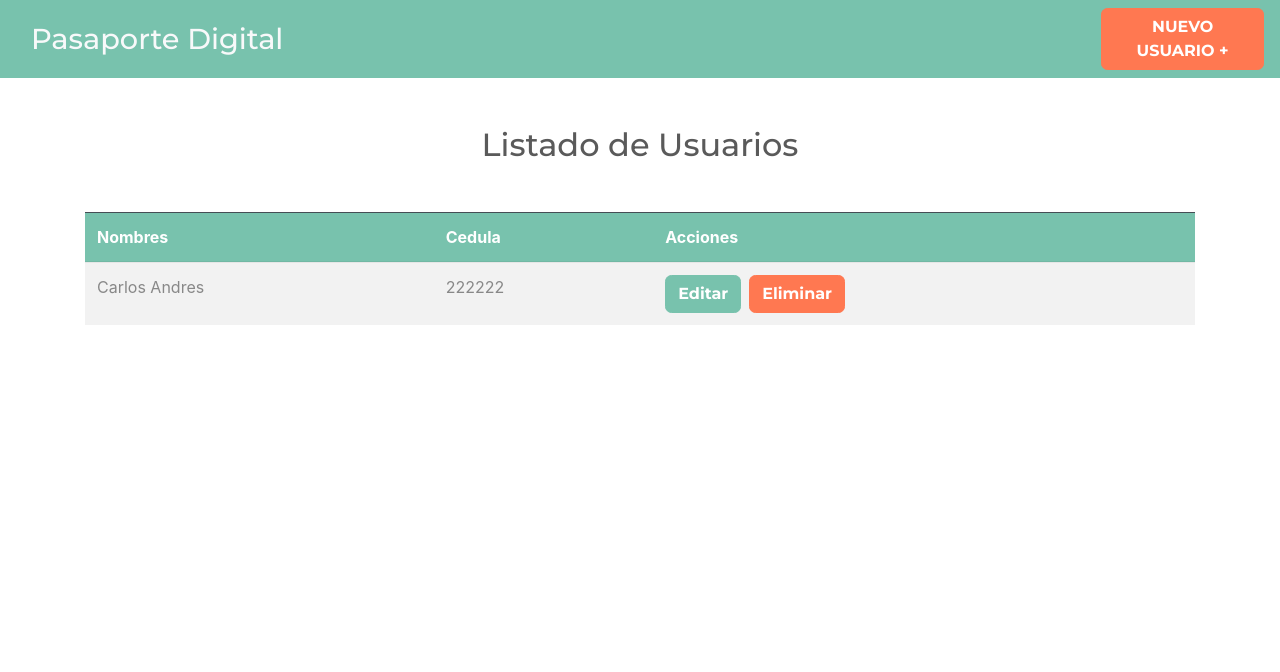
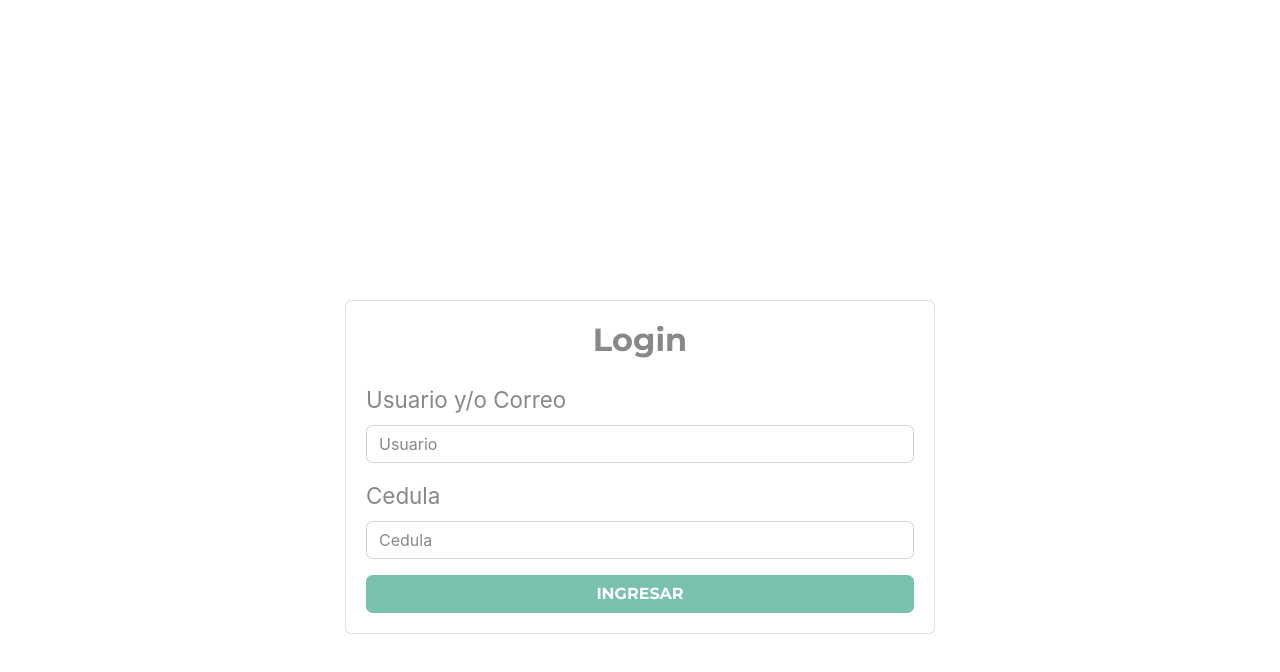
Before and after one commit to cafajardop/passportDigital, a React (Create React App) app: page / in a window 1280 px wide. Shown: the top 672 px of the page. Built offline with nearby package versions, Linux system fonts and the light colour scheme; data requests are answered from the project's data file.

Commit message:
Configuracion pantalla inicio de sesión

```diff
--- a/db.json
+++ b/db.json
@@ -4,6 +4,11 @@
       "nombre": "Carlos Andres",
       "cedula": "222222",
       "id": 2
+    },
+    {
+      "nombre": "cafajardop",
+      "cedula": "8019944",
+      "id": 3
     }
   ]
 }
--- a/package.json
+++ b/package.json
@@ -16,6 +16,7 @@
     "redux": "^4.0.5",
     "redux-thunk": "^2.3.0",
     "serve": "^11.3.2",
+    "styled-components": "^5.2.1",
     "sweetalert2": "^10.10.2",
     "web-vitals": "^0.2.4",
     "workbox-background-sync": "^5.1.3",
--- a/src/App.js
+++ b/src/App.js
@@ -1,28 +1,43 @@
-import React from "react";
+import React, { useState } from "react";
 import Header from "./components/Header";
+
 import Usuarios from "./components/Usuarios";
 import NuevoUsuario from "./components/NuevoUsuario";
 import EditarUsuario from "./components/EditarUsuario";
+import Login from "./components/Login";
 
 import { BrowserRouter as Router, Route, Switch } from "react-router-dom";
 
 /**Redux */
 import { Provider } from "react-redux";
 import store from "./store";
+import {useSelector,useDispatch} from 'react-redux';
 
 function App() {
+
+  const [login, mostrarLogin] = useState(true);
+
   return (
     <Router>
       <Provider store={store}>
+        { login ? (
+          <Login/>
+        ) : (
+          <>
             <Header />
             <div className="container mt-5">
               <Switch>
                 <Route exact path="/" component={Usuarios} />
                 <Route exact path="/usuarios/nuevo" component={NuevoUsuario} />
-            <Route exact path="/usuarios/editar/:id" component={EditarUsuario}
+                <Route
+                  exact
+                  path="/usuarios/editar/:id"
+                  component={EditarUsuario}
                 />
               </Switch>
             </div>
+          </>
+        )}
       </Provider>
     </Router>
   );
--- /dev/null
+++ b/src/actions/estadoLoginActions.js
@@ -0,0 +1,14 @@
+import {
+  LOGIN_EXITO
+}from '../types';
+
+export function mostrarEstadoLoginAction(login){
+  return(dispatch)=>{
+    dispatch(mostrarloginError(login))
+  }
+}
+
+const mostrarloginError = login => ({
+  type: LOGIN_EXITO,
+  payload: login
+})
--- /dev/null
+++ b/src/components/Login.js
@@ -0,0 +1,110 @@
+import React, { useState } from "react";
+import { useDispatch, useSelector } from "react-redux";
+
+/**Actions Redux */
+import {mostrarAlertaAction, ocultarAlertaAction} from "../actions/alertaActions";
+import {mostrarEstadoLoginAction} from '../actions/estadoLoginActions'
+import styled from 'styled-components'
+
+const Contenedor = styled.div`
+  max-width: 900px;
+  margin: 0 auto;
+  margin-top: 300px;
+  @media (min-width: 992px) {
+    display: grid;
+    grid-template-columns: 1fr;
+    column-gap: 2rem;
+}`;
+
+const Login = () => {
+  /**State del componente */
+  const [nombre, guardarnombre] = useState("");
+  const [cedula, guardarCedula] = useState("");
+
+  /**Acceder al state del store */
+  const cargando = useSelector((state) => state.usuarios.state);
+  const error = useSelector((state) => state.usuarios.error);
+  const alerta = useSelector((state) => state.alerta.alerta);
+
+  /**Utilizar dispatch y crear funcion */
+  const dispatch = useDispatch();
+
+  /**Enviando Datos */
+  const submitNuevoUsuario = (e) => {
+    e.preventDefault();
+
+    /**Validar Formulario */
+    if (nombre.trim() === "" || cedula.trim() === "") {
+      const alerta = {
+        msg: "Campos Obligatorios",
+        classes: "alert alert-danger text-center text-uppercase p3",
+      };
+
+      dispatch(mostrarAlertaAction(alerta));
+      dispatch(mostrarEstadoLoginAction(true))
+      return;
+    }
+
+    /**Si no hay errores */
+    dispatch(ocultarAlertaAction());
+    dispatch(mostrarEstadoLoginAction(false))
+  };
+
+  return (
+    <Contenedor>
+      <div className="row justify-content-center">
+        <div className="col-md-8">
+          <div className="card">
+            <div className="card-body">
+              <h2 className="text-center mb-4 font-weight-bold">Login</h2>
+
+              {alerta ? <p className={alerta.classes}>{alerta.msg}</p> : null}
+
+              <form onSubmit={submitNuevoUsuario}>
+                <div className="form-group">
+                  <label>Usuario y/o Correo</label>
+                  <input
+                    type="text"
+                    className="form-control"
+                    placeholder="Usuario"
+                    name="nombre"
+                    value={nombre}
+                    onChange={(e) => guardarnombre(e.target.value)}
+                  />
+                </div>
+
+                <div className="form-group">
+                  <label>Cedula</label>
+                  <input
+                    type="text"
+                    className="form-control"
+                    placeholder="Cedula"
+                    name="cedula"
+                    value={cedula}
+                    onChange={(e) => guardarCedula(e.target.value)}
+                  />
+                </div>
+
+                <button
+                  type="submit"
+                  className="btn btn-primary font-weight-bold text-uppercase d-block w-100"
+                >
+                  Ingresar
+                </button>
+              </form>
+
+              {cargando ? <p>Cargando..</p> : null}
+              {error ? (
+                <p className="alert alert-danger p2 mt-4 text-center">
+                  Hubo un error
+                </p>
+              ) : null}
+            </div>
+          </div>
+        </div>
+      </div>
+  </Contenedor>
+  );
+};
+
+export default Login;
--- a/src/components/NuevoUsuario.js
+++ b/src/components/NuevoUsuario.js
@@ -1,37 +1,40 @@
-import React,{useState} from 'react';
-import {useDispatch, useSelector} from 'react-redux'
+import React, { useState } from "react";
+import { useDispatch, useSelector } from "react-redux";
 
 /**Actions Redux */
-import { crearNuevoUsuarioAction } from '../actions/usuarioActions'
-import { mostrarAlertaAction, ocultarAlertaAction } from '../actions/alertaActions';
+import { crearNuevoUsuarioAction } from "../actions/usuarioActions";
+import {
+  mostrarAlertaAction,
+  ocultarAlertaAction,
+} from "../actions/alertaActions";
 
-const NuevoUsuario = ({history}) => {
-
+const NuevoUsuario = ({ history }) => {
   /**State del componente */
-  const [nombre, guardarnombre] = useState('');
-  const [cedula, guardarCedula] = useState('');
+  const [nombre, guardarnombre] = useState("");
+  const [cedula, guardarCedula] = useState("");
 
   /**Acceder al state del store */
-  const cargando = useSelector(state=>state.usuarios.state);
-  const error = useSelector(state => state.usuarios.error);
-  const alerta = useSelector(state => state.alerta.alerta);
+  const cargando = useSelector((state) => state.usuarios.state);
+  const error = useSelector((state) => state.usuarios.error);
+  const alerta = useSelector((state) => state.alerta.alerta);
 
   /**Utilizar dispatch y crear funcion */
   const dispatch = useDispatch();
 
   /**Enviar la accion */
-  const agregarUsuario = (usuario) => dispatch(crearNuevoUsuarioAction (usuario));
+  const agregarUsuario = (usuario) =>
+    dispatch(crearNuevoUsuarioAction(usuario));
 
   /**Enviando Datos */
-  const submitNuevoUsuario = e =>{
+  const submitNuevoUsuario = (e) => {
     e.preventDefault();
 
     /**Validar Formulario */
-    if(nombre.trim() === '' || cedula.trim() ===''){
+    if (nombre.trim() === "" || cedula.trim() === "") {
       const alerta = {
-        msg:'Campos Obligatorios',
-        classes: 'alert alert-danger text-center text-uppercase p3'
-      }
+        msg: "Campos Obligatorios",
+        classes: "alert alert-danger text-center text-uppercase p3",
+      };
 
       dispatch(mostrarAlertaAction(alerta));
       return;
@@ -43,29 +46,25 @@ const NuevoUsuario = ({history}) => {
     /**Crear nuevo usuario */
     agregarUsuario({
       nombre,
-      cedula
+      cedula,
     });
 
     /**Redireccionar */
-    history.push('/');
-  }
+    history.push("/");
+  };
 
   return (
     <div className="row justify-content-center">
       <div className="col-md-8">
         <div className="card">
           <div className="card-body">
-
             <h2 className="text-center mb-4 font-weight-bold">
               Agregar Nuevo Usuario
             </h2>
 
             {alerta ? <p className={alerta.classes}>{alerta.msg}</p> : null}
 
-                <form
-                  onSubmit={submitNuevoUsuario}
-                >
-
+            <form onSubmit={submitNuevoUsuario}>
               <div className="form-group">
                 <label>Nombres</label>
                 <input
@@ -74,7 +73,7 @@ const NuevoUsuario = ({history}) => {
                   placeholder="Nombre Usuario"
                   name="nombre"
                   value={nombre}
-                          onChange={e => guardarnombre(e.target.value)}
+                  onChange={(e) => guardarnombre(e.target.value)}
                 />
               </div>
 
@@ -86,26 +85,29 @@ const NuevoUsuario = ({history}) => {
                   placeholder="Cedula"
                   name="cedula"
                   value={cedula}
-                          onChange={e => guardarCedula(e.target.value)}
+                  onChange={(e) => guardarCedula(e.target.value)}
                 />
               </div>
 
               <button
                 type="submit"
                 className="btn btn-primary font-weight-bold text-uppercase d-block w-100"
-                    >Agregar
+              >
+                Agregar
               </button>
-
             </form>
 
-                {cargando ? <p>Cargando..</p>: null}
-                {error ? <p className="alert alert-danger p2 mt-4 text-center">Hubo un error</p> : null}
-
+            {cargando ? <p>Cargando..</p> : null}
+            {error ? (
+              <p className="alert alert-danger p2 mt-4 text-center">
+                Hubo un error
+              </p>
+            ) : null}
           </div>
         </div>
       </div>
     </div>
   );
-}
+};
 
 export default NuevoUsuario;
--- a/src/reducers/index.js
+++ b/src/reducers/index.js
@@ -1,8 +1,10 @@
 import {combineReducers} from 'redux'
 import usuariosReducer from './usuariosReducer';
 import alertaReducer from './alertaReducer';
+import loginReducer from './loginReducer'
 
 export default combineReducers({
   usuarios: usuariosReducer,
-  alerta: alertaReducer
+  alerta: alertaReducer,
+  login: loginReducer
 });
--- /dev/null
+++ b/src/reducers/loginReducer.js
@@ -0,0 +1,19 @@
+import {
+  LOGIN_EXITO
+}from '../types';
+
+const initialState = {
+  login: null
+}
+
+export default function (state = initialState, action){
+  switch(action.type){
+    case LOGIN_EXITO:
+      return{
+        ...state,
+        login: action.payload
+      }
+    default:
+      return state;
+  }
+}
--- a/src/types/index.js
+++ b/src/types/index.js
@@ -15,6 +15,9 @@ export const COMENZAR_EDITAR_USUARIO = 'COMENZAR_EDITAR_USUARIO';
 export const USUARIO_EDITADO_EXITO = 'USUARIO_EDITADO_EXITO';
 export const USUARIO_EDITADO_ERROR = 'USUARIO_EDITADO_ERROR';
 
+/**Login Exito */
+export const LOGIN_EXITO = 'LOGIN_EXITO';
+
 /**Alertas */
 export const MOSTRAR_ALERTA = 'MOSTRAR_ALERTA';
 export const OCULTAR_ALERTA = 'OCULTAR_ALERTA';
```
Also changed, not shown: 2 other files (tests, documents, lock files or other folders). Lines whose indentation alone changed are shown as unchanged.
